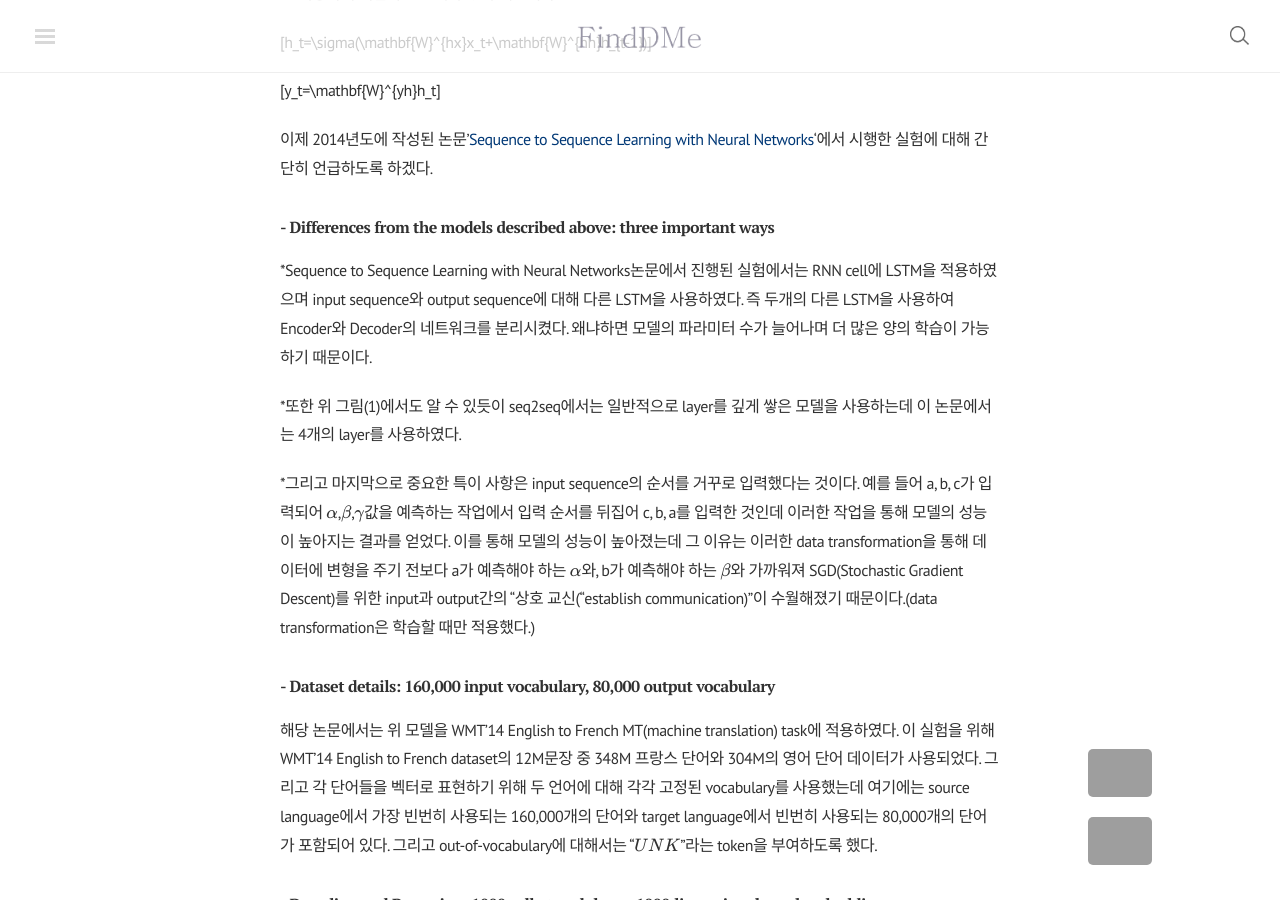
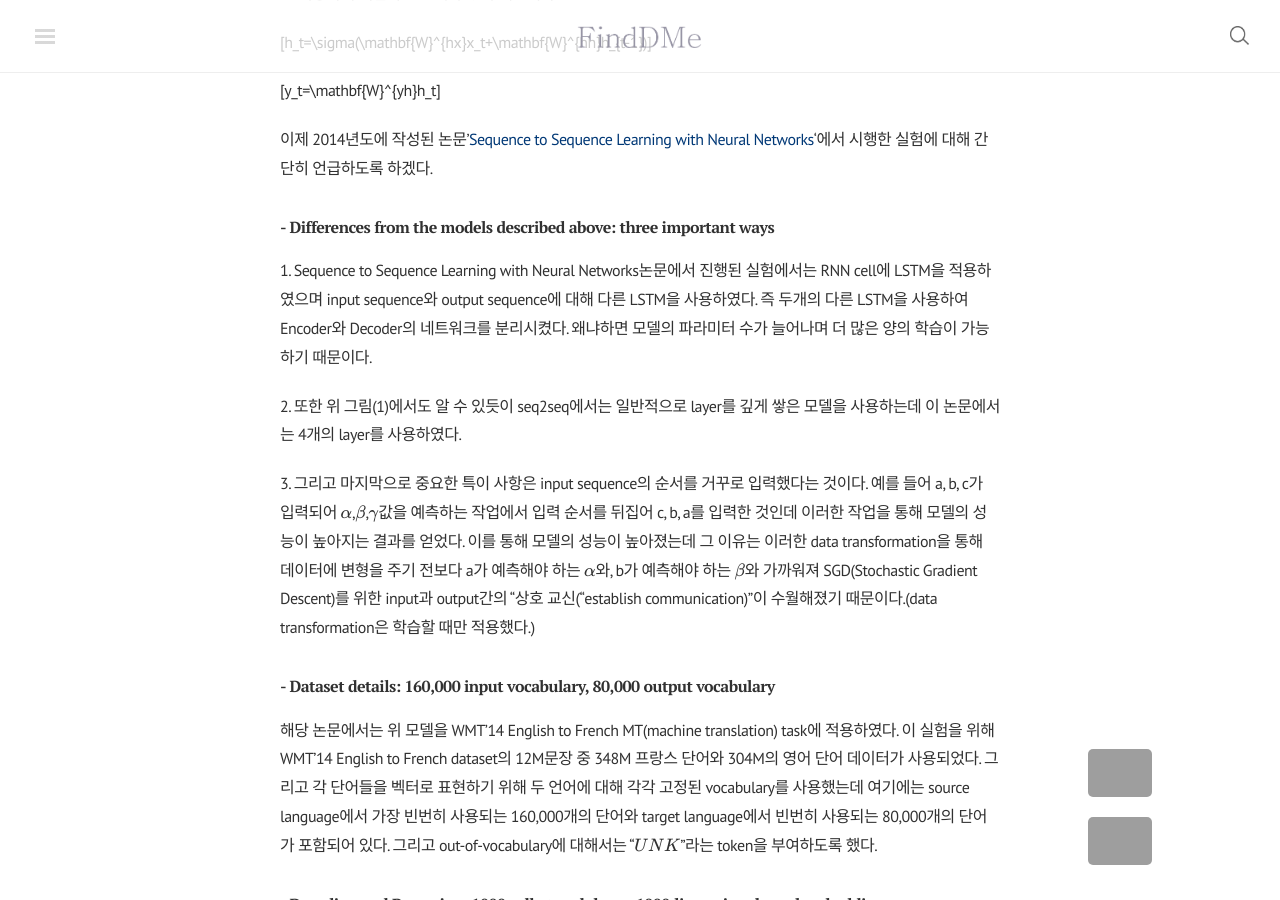
Before and after one commit to finddme/finddme.github.io, a Jekyll site: the page built from blog/index.html, in a window 1280 px wide and 900 px high, scrolled down 5097 px. Built offline with Jekyll 4.4.1, drawn with Linux system fonts in a browser that asks for light colours; nearby versions of some CDN libraries; formulas are drawn with MathJax 3; the list of posts is cut into pages by our own code; comment, search, counter and statistics services are not loaded; grey boxes are pictures that could not be loaded.

Commit message:
Update 2019-11-11-Seq2Seq.md

```diff
--- a/_posts/2019-11-11-Seq2Seq.md
+++ b/_posts/2019-11-11-Seq2Seq.md
@@ -112,11 +112,11 @@ $$y_t=\mathbf{W}^{yh}h_t$$
 
 ### - Differences from the models described above:  three important ways
 
-  *Sequence to Sequence Learning with Neural Networks논문에서 진행된 실험에서는 RNN cell에 LSTM을 적용하였으며 input sequence와 output sequence에 대해 다른 LSTM을 사용하였다. 즉 두개의 다른 LSTM을 사용하여 Encoder와 Decoder의 네트워크를 분리시켰다. 왜냐하면 모델의 파라미터 수가 늘어나며 더 많은 양의 학습이 가능하기 때문이다.
+1\. Sequence to Sequence Learning with Neural Networks논문에서 진행된 실험에서는 RNN cell에 LSTM을 적용하였으며 input sequence와 output sequence에 대해 다른 LSTM을 사용하였다. 즉 두개의 다른 LSTM을 사용하여 Encoder와 Decoder의 네트워크를 분리시켰다. 왜냐하면 모델의 파라미터 수가 늘어나며 더 많은 양의 학습이 가능하기 때문이다.
 
-  *또한 위 그림(1)에서도 알 수 있듯이 seq2seq에서는 일반적으로 layer를 깊게 쌓은 모델을 사용하는데 이 논문에서는 4개의 layer를 사용하였다.
+2\. 또한 위 그림(1)에서도 알 수 있듯이 seq2seq에서는 일반적으로 layer를 깊게 쌓은 모델을 사용하는데 이 논문에서는 4개의 layer를 사용하였다.
 
-  *그리고 마지막으로 중요한 특이 사항은 input sequence의 순서를 거꾸로 입력했다는 것이다. 예를 들어 a, b, c가 입력되어 $\alpha$,$\beta$,$\gamma$값을 예측하는 작업에서 입력 순서를 뒤집어 c, b, a를 입력한 것인데 이러한 작업을 통해 모델의 성능이 높아지는 결과를 얻었다. 이를 통해 모델의 성능이 높아졌는데 그 이유는 이러한 data transformation을 통해 데이터에 변형을 주기 전보다 a가 예측해야 하는 $\alpha$와,  b가 예측해야 하는 $\beta$와 가까워져 SGD(Stochastic Gradient Descent)를 위한 input과 output간의 “상호 교신(“establish communication)”이 수월해졌기 때문이다.(data transformation은 학습할 때만 적용했다.)
+3\. 그리고 마지막으로 중요한 특이 사항은 input sequence의 순서를 거꾸로 입력했다는 것이다. 예를 들어 a, b, c가 입력되어 $\alpha$,$\beta$,$\gamma$값을 예측하는 작업에서 입력 순서를 뒤집어 c, b, a를 입력한 것인데 이러한 작업을 통해 모델의 성능이 높아지는 결과를 얻었다. 이를 통해 모델의 성능이 높아졌는데 그 이유는 이러한 data transformation을 통해 데이터에 변형을 주기 전보다 a가 예측해야 하는 $\alpha$와,  b가 예측해야 하는 $\beta$와 가까워져 SGD(Stochastic Gradient Descent)를 위한 input과 output간의 “상호 교신(“establish communication)”이 수월해졌기 때문이다.(data transformation은 학습할 때만 적용했다.)
 
 ### - Dataset details: 160,000 input vocabulary, 80,000 output vocabulary
 
```
